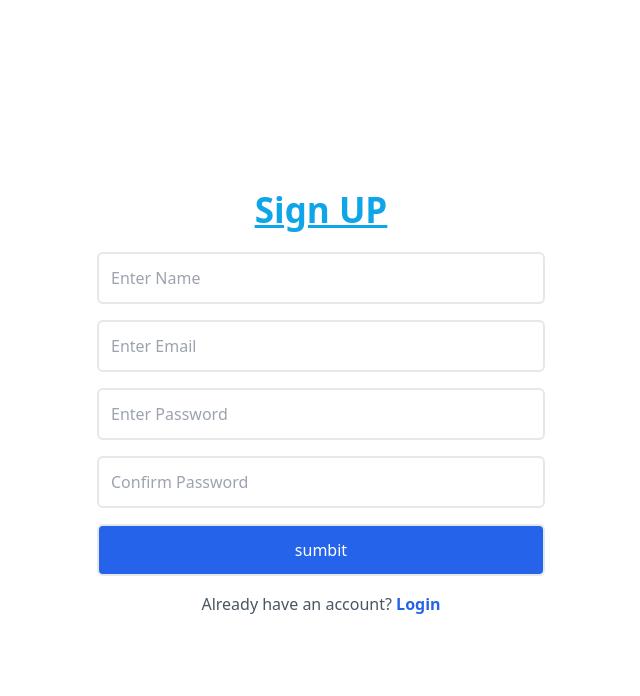
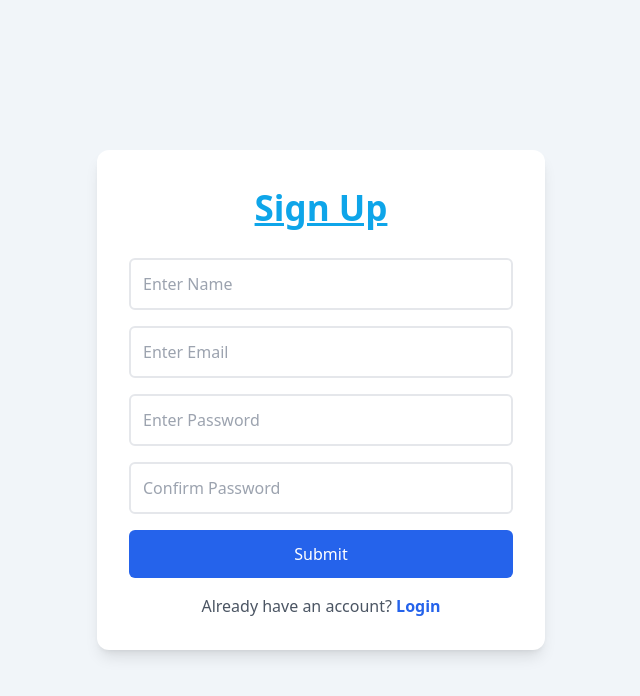
Before and after one commit to shivamkesarwani2107-hash/frontend-library, a React (Create React App) app: page /signup in a window 1280 px wide. Shown: the top 696 px of the page, without its empty margins (319-959 px from the left). Built offline with nearby package versions, Linux system fonts and the light colour scheme.

Commit message:
change login and signup ui

```diff
--- a/src/frontend/login.js
+++ b/src/frontend/login.js
@@ -1,8 +1,10 @@
 import { useState } from "react";
 import { useMutation } from "@tanstack/react-query";
 import { useNavigate } from "react-router-dom";
+
 export default function Login() {
     const navigate = useNavigate();
+
     const [email, setEmail] = useState("");
     const [password, setPassword] = useState("");
 
@@ -19,7 +21,6 @@ export default function Login() {
                 }
             );
 
-
             const data = await resp.json();
 
             if (!resp.ok) {
@@ -27,67 +28,51 @@ export default function Login() {
             }
 
             return data;
-
         },
 
         onSuccess: (data) => {
-
             alert(data.message);
 
-            localStorage.setItem(
-                "accessToken",
-                data.accessToken
-            );
-
-            localStorage.setItem(
-                "refreshToken",
-                data.refreshToken
-            );
+            localStorage.setItem("accessToken", data.accessToken);
+            localStorage.setItem("refreshToken", data.refreshToken);
 
             navigate("/");
-
         },
 
         onError: (error) => {
-
             alert(error.message);
-
         },
-    })
+    });
 
     function handleLogin() {
-
         if (!email || !password) {
-
             alert("ALL FIELDS ARE REQUIRED");
-
             return;
-
         }
 
         loginMutation.mutate({
-
             email,
             password,
+        });
+    }
 
-        });
+    return (
+        <div className="flex justify-center items-center min-h-screen bg-slate-100 px-4">
 
-    }
-    return (
-        <div className="flex justify-center items-center h-screen bg-gray-100">
+            <div className="w-full max-w-md bg-white rounded-xl shadow-lg p-8">
 
-            <div className="flex flex-col items-center gap-4 w-full max-w-md">
-
-                <h1 className="underline font-bold text-sky-500 text-[35px]">
+                <h1 className="underline font-bold text-sky-500 text-[35px] text-center mb-6">
                     Login
                 </h1>
+
+                <div className="flex flex-col gap-4">
 
                     <input
                         type="email"
                         placeholder="Enter Email"
                         value={email}
                         onChange={(e) => setEmail(e.target.value)}
-                    className="border-2 hover:border-black p-3 rounded-md w-full "
+                        className="border-2 hover:border-black p-3 rounded-md w-full outline-none"
                     />
 
                     <input
@@ -95,23 +80,23 @@ export default function Login() {
                         placeholder="Enter Password"
                         value={password}
                         onChange={(e) => setPassword(e.target.value)}
-                    className="border-2 p-3 hover:border-black rounded-md w-full"
+                        className="border-2 hover:border-black p-3 rounded-md w-full outline-none"
                     />
 
                     <button
                         onClick={handleLogin}
-                    className="border-2 p-3 rounded-md w-full bg-blue-600 text-white"
+                        className="bg-blue-600 text-white p-3 rounded-md w-full"
                     >
                         Login
                     </button>
 
-                <p className="text-gray-600">
+                    <p className="text-center text-gray-600">
                         Don't have an account?{" "}
                         <span
                             onClick={() => navigate("/signup")}
                             className="text-blue-600 cursor-pointer font-semibold"
                         >
-                        create account
+                            Create Account
                         </span>
                     </p>
 
@@ -119,5 +104,6 @@ export default function Login() {
 
             </div>
 
-    )
+        </div>
+    );
 }
--- a/src/frontend/signup.js
+++ b/src/frontend/signup.js
@@ -1,8 +1,10 @@
 import { useState } from "react";
 import { useMutation } from "@tanstack/react-query";
 import { useNavigate } from "react-router-dom";
+
 export default function Signup() {
     const navigate = useNavigate();
+
     const [name, setName] = useState("");
     const [email, setEmail] = useState("");
     const [password, setPassword] = useState("");
@@ -20,7 +22,9 @@ export default function Signup() {
                     body: JSON.stringify(signupData),
                 }
             );
+
             const data = await resp.json();
+
             if (!resp.ok) {
                 throw new Error(data.message);
             }
@@ -30,6 +34,7 @@ export default function Signup() {
 
         onSuccess: (data) => {
             alert(data.message);
+
             setName("");
             setEmail("");
             setPassword("");
@@ -40,42 +45,37 @@ export default function Signup() {
 
         onError: (error) => {
             alert(error.message);
-        }
+        },
     });
 
     function handleSubmit() {
-
         if (password !== confirmPassword) {
-
             alert("Passwords do not match");
-
             return;
-
         }
 
         if (!name || !email || !password || !confirmPassword) {
-
             alert("All fields are required");
-
             return;
-
         }
 
         signMutation.mutate({
-
             name,
             email,
             password,
-
         });
-
     }
 
+    return (
+        <div className="flex justify-center items-center min-h-screen bg-slate-100 px-4">
 
-    return (
-        <div className="flex justify-center items-center h-screen">
-            <div className="flex flex-col items-center gap-4 w-full max-w-md">
-                <h1 className="underline font-bold text-sky-500 text-[35px]">Sign UP</h1>
+            <div className="w-full max-w-md bg-white rounded-xl shadow-lg p-8">
+
+                <h1 className="underline font-bold text-sky-500 text-[35px] text-center mb-6">
+                    Sign Up
+                </h1>
+
+                <div className="flex flex-col gap-4">
 
                     <input
                         type="text"
@@ -86,7 +86,7 @@ export default function Signup() {
                     />
 
                     <input
-                    type="text"
+                        type="email"
                         placeholder="Enter Email"
                         value={email}
                         onChange={(e) => setEmail(e.target.value)}
@@ -111,12 +111,12 @@ export default function Signup() {
 
                     <button
                         onClick={handleSubmit}
-                    className="border-2 p-3 rounded-md w-full outline-none bg-blue-600 text-white"
+                        className="bg-blue-600 text-white p-3 rounded-md w-full"
                     >
-                    sumbit
+                        Submit
                     </button>
 
-                <p className="text-gray-600">
+                    <p className="text-center text-gray-600">
                         Already have an account?{" "}
                         <span
                             onClick={() => navigate("/login")}
@@ -129,5 +129,7 @@ export default function Signup() {
                 </div>
 
             </div>
-    )
+
+        </div>
+    );
 }
```
Lines whose indentation alone changed are shown as unchanged.
